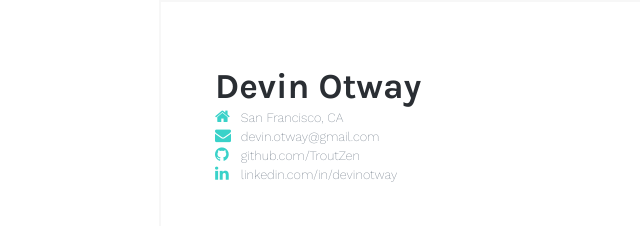
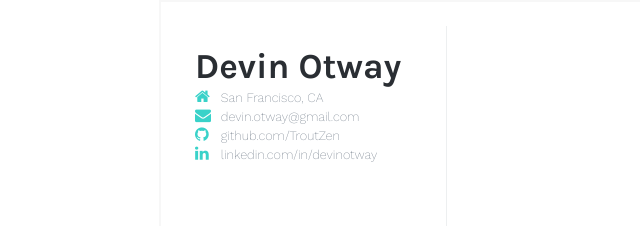
Before and after one commit to TroutZen/resume, a website: page public/index.html in a window 1280 px wide. Shown: the top 226 px of the page, without its empty margins (83-723 px from the left). Drawn offline with nearby package versions, Linux system fonts and the light colour scheme.

Commit message:
add styling to card and add columns

```diff
--- a/public/index.html
+++ b/public/index.html
@@ -7,6 +7,7 @@
 	</head>
 	<body>
 		<div class="resume">
+			<div class="col-1">
 				<div class="business-card">
 					<div class="business-card-content">
 						<div class="name">
@@ -31,5 +32,8 @@
 					</div>
 				</div>
 			</div>
+
+			<div class="col-2"></div>
+		</div>
 	</body>
 </html>
--- a/src/styles/styles.scss
+++ b/src/styles/styles.scss
@@ -11,6 +11,7 @@
 			url('/assets/fonts/pixeden/Pe-icon-7-stroke.ttf') format('truetype'),
 			url('/assets/fonts/pixeden/Pe-icon-7-stroke.eot') format('embedded-opentype');
 }
+
 
 $font-size: 11px;
 $primary-color: rgb(36, 118, 233);
@@ -30,41 +31,35 @@ html, body {
 	border: 1px solid rgba(214, 214, 214, 0.2);
 }
 
-.pe {
-	font-family: 'Pixeden';
-	font-weight: normal;
-    font-style: normal;
+.resume {
+	margin: 1.5em 1.5em;
+	height: 95%;
 }
 
-i.pe {
-	position: relative;
-	top: 3px;
+.col {
+	height: 100%;
 }
 
-.pe-7s-global:before {
-	content: '\e64f';
+.col-1 {
+	@extend .col;
+	width: 35%;
+	border-right: 1px solid rgba(lighten($primary-dark, 50%), 0.2);
 }
 
-.pe-7s-mail:before {
-	content: '\e639'
-}
-
-.resume {
-	margin: 1.5em 1.5em;
+.col-2 {
+	@extend .col;
+	width: 65%;
 }
 
 .business-card {
 	// border: 1px solid transparent;
-	width: 50%;
 	border-radius: 3px;
 	// background: linear-gradient(to top right, rgba(36, 118, 233, 0.5) 50%, rgba(36, 118, 233, 0.5) 50%);
 }
 
 .business-card-content {
-	padding-left: 30px;
-	padding-right: 10px;
-	padding-top: 40px;
-	padding-bottom: 40px;
+	padding-top: 20px;
+	padding-left: 10px;
 
 	i {
 		color: $secondary-color;
```
Also changed, not shown: src/index.html (+4 -0 lines), public/styles/styles.css. Lines whose indentation alone changed are shown as unchanged.
